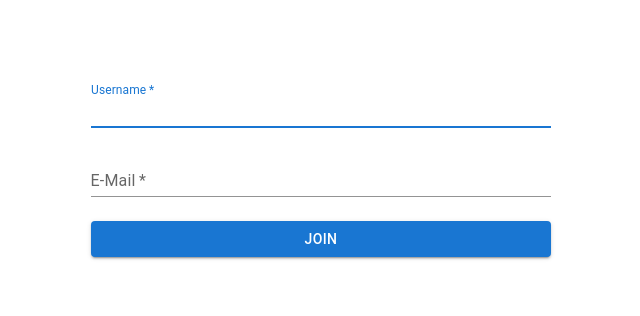
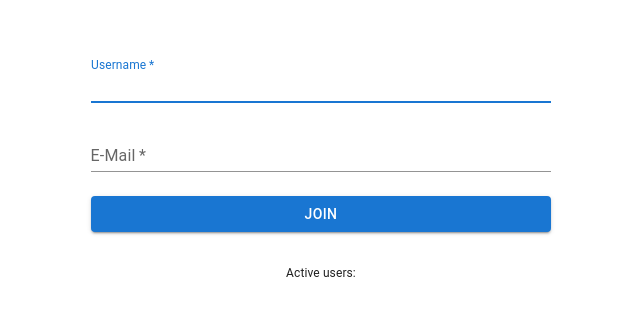
Before and after one commit to stefanzmf/airhockey, a React (Vite) app in the folder apps/airhockey/: page / in a window 1280 px wide. Shown: the part 230-546 px from the top of the page, without its empty margins (319-959 px from the left). Built offline with nearby package versions, Linux system fonts and the light colour scheme; no server answers.

Commit message:
List active users on login page

```diff
--- a/apps/airhockey/src/modules/join/index.tsx
+++ b/apps/airhockey/src/modules/join/index.tsx
@@ -1,12 +1,14 @@
 import React, { useCallback, useState } from 'react';
-import { Button, Stack, TextField } from '@mui/material';
+import { Box, Button, Stack, TextField, Typography } from '@mui/material';
 
 import { FieldsName } from './utils'
 import { messages, useFormValidation } from './useFieldValidation'
-import { useUserMutation } from './queries';
+import { useUserMutation, useUsersCountQuery } from './queries';
 
 const Join = () => {
   const userMutation = useUserMutation()
+  const { data: usersCountData, isLoading: isLoadingUsersCount } = useUsersCountQuery();
+
   const [formValues, setFormValues] = useState<{
     [FieldsName.USERNAME]: string,
     [FieldsName.EMAIL]: string,
@@ -60,6 +62,8 @@ const Join = () => {
 
   const hasErrors = Object.values(fieldsErrors).filter((err) => err).length !== 0
 
+  if (isLoadingUsersCount) return null;
+
   return (
     <form name="join" onSubmit={handleFormSubmit}>
       <Stack spacing={3}>
@@ -98,6 +102,15 @@ const Join = () => {
           Join
         </Button>
       </Stack>
+
+      <Box sx={{
+        mt: 4,
+        textAlign: 'center',
+      }}>
+        <Typography sx={{fontSize: 12}}>
+          Active users: <strong>{usersCountData}</strong>
+        </Typography>
+      </Box>
     </form>
   )
 }
--- a/apps/airhockey/src/modules/join/queries.ts
+++ b/apps/airhockey/src/modules/join/queries.ts
@@ -4,6 +4,7 @@ import {api} from '../../queryClient'
 
 export const usersKeys = {
   users: ['users'] as const,
+  usersCount: ['usersCount'] as const,
 }
 
 export const useUserMutation = () => {
@@ -24,3 +25,14 @@ export const useUsersQuery = () => {
     }
   })
 }
+
+export const useUsersCountQuery = () => {
+  return useQuery({
+    queryKey: usersKeys.usersCount,
+    queryFn: async () => {
+      const response = await api.get('/users/count');
+
+      return response.data
+    }
+  })
+}
```
